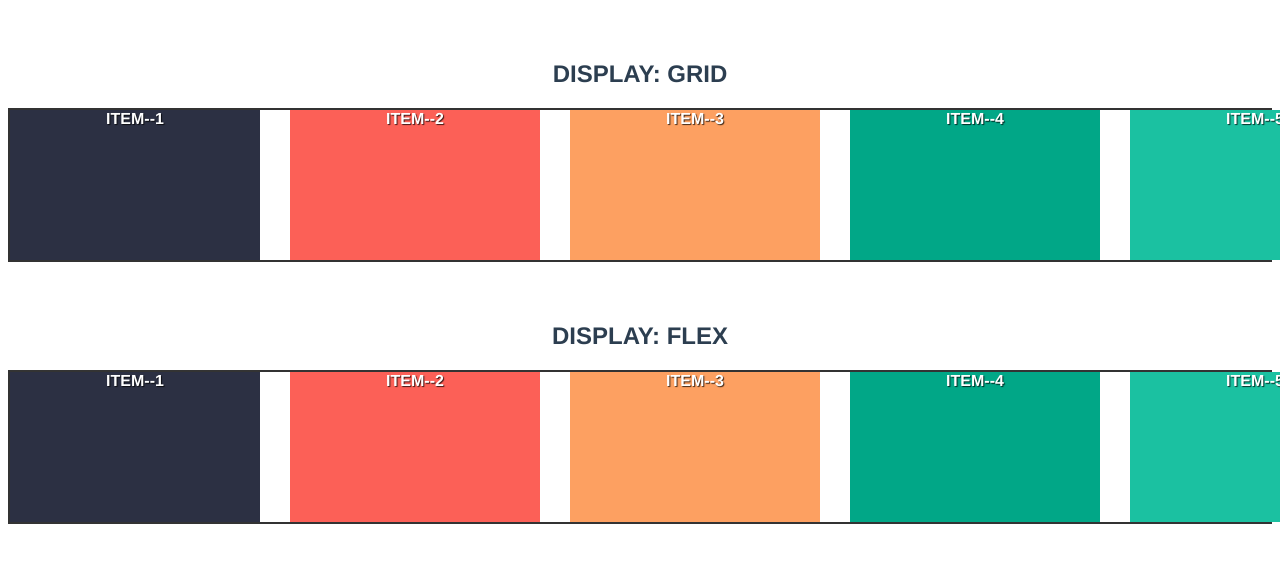
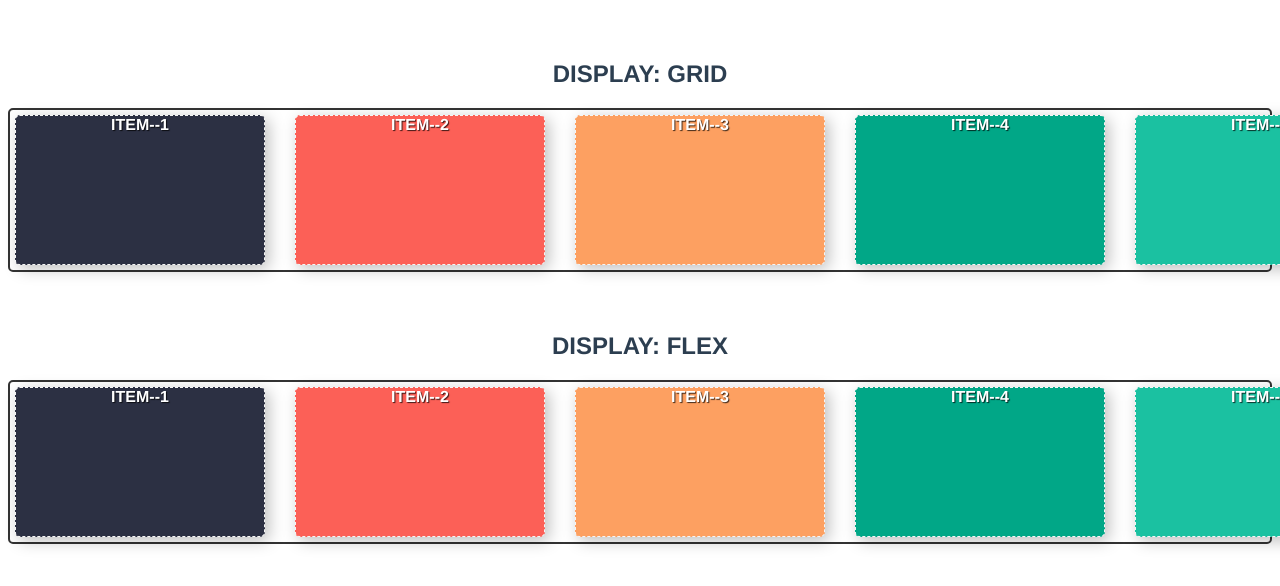
Before and after one commit to eunha0ne/study-grid-flex-layout, a Vue app: page / in a window 1280 px wide. Shown: the top 586 px of the page. Built offline with nearby package versions, Linux system fonts and the light colour scheme.

Commit message:
[Chore] 전체 스타일 업데이트

```diff
--- a/src/assets/styles/container.scss
+++ b/src/assets/styles/container.scss
@@ -1,3 +1,6 @@
 .container {
+  padding: 5px;
   border: 2px solid #333;
+  border-radius: 5px;
+  box-sizing: border-box;
 }
--- a/src/assets/styles/item.scss
+++ b/src/assets/styles/item.scss
@@ -14,7 +14,11 @@ $backgorund-colors: (
 }
 
 .item {
+  border: 1px dashed whitesmoke;
+  border-radius: 5px;
+  box-sizing: border-box;
   color: white;
   font-weight: bold;
   text-shadow: 1px 1px 1px rgba(0, 0, 0, 0.75);
+  box-shadow: 4px 4px 16px rgba(0, 0, 0, 0.25);
 }
```
